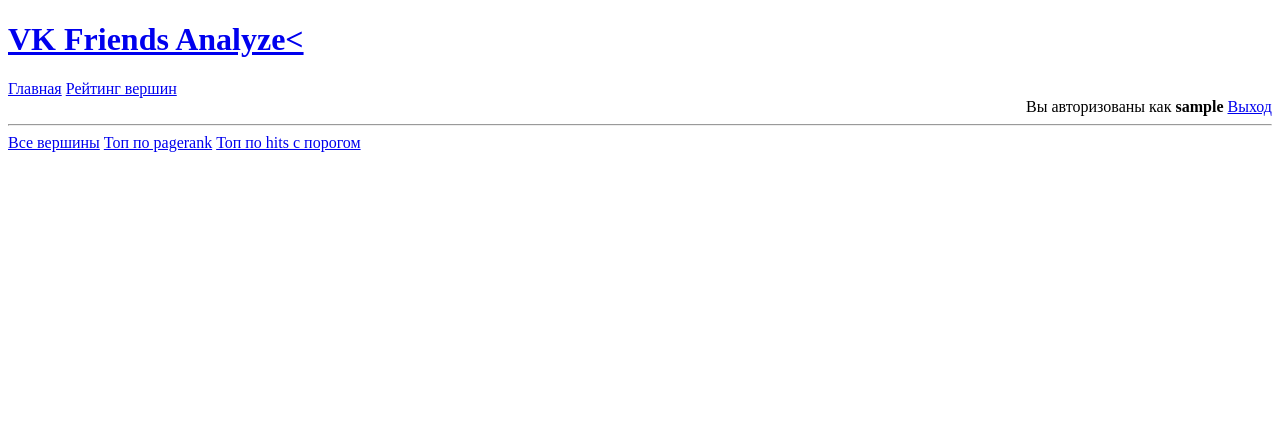
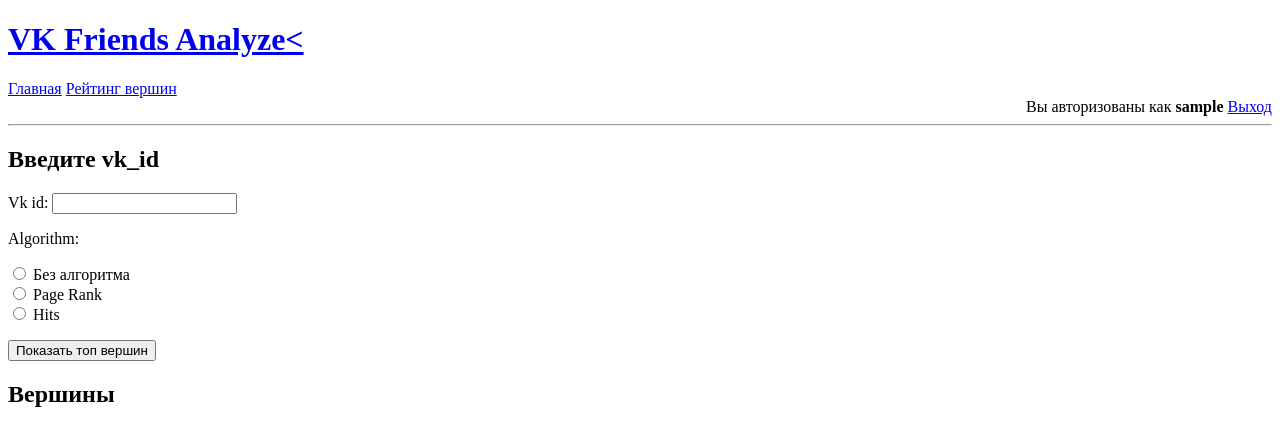
Before and after one commit to EKaterinaTR/TSK.Network, a Django app: page /graphtopmenu/ in a window 1280 px wide. Shown: the top 446 px of the page. Run offline with Django 4.2, Linux system fonts and the light colour scheme; the visitor is signed in with stand-in values (Sample User, id 1).

Commit message:
add djprojects

```diff
--- a/djproject/djproject/forms.py
+++ b/djproject/djproject/forms.py
@@ -5,6 +5,7 @@
 
 
 class RegistrationForm(forms.ModelForm):
+    password = forms.CharField(widget=forms.PasswordInput())
     password2 = forms.CharField(widget=forms.PasswordInput())
     vk_key = forms.CharField(widget=forms.PasswordInput())
 
@@ -25,3 +26,13 @@
 
 class GraphPointListForm(forms.Form):
     vk_id = forms.CharField()
+    CHOICES = [
+        ('1', 'Без алгоритма'),
+        ('2', 'Page Rank'),
+        ('3', 'Hits'),
+    ]
+    algorithm = forms.ChoiceField(
+        widget=forms.RadioSelect,
+        choices=CHOICES,
+    )
+    # min_showing_score = forms.CharField(empty_value='0')
--- a/djproject/djproject/urls.py
+++ b/djproject/djproject/urls.py
@@ -24,7 +24,7 @@
     path('admin/', admin.site.urls),
     path("registration/", registration_view, name="registration"),
     path("auth/", auth_view, name="auth"),
-    path("graphtop/<str:algorithm>/<str:id>/", graphtop_view, name="graphtop"),
+    path("graphtop/<str:algorithm>/", graphtop_view, name="graphtop"),
     path("graphtopmenu/", graphtopmenu_view, name="graphtopmenu"),
     path("logout/", logout_view, name="logout"),
 ]
--- a/djproject/djproject/views.py
+++ b/djproject/djproject/views.py
@@ -5,8 +5,8 @@
 from djproject.forms import RegistrationForm, AuthForm, GraphPointListForm
 from djproject.models import VKUser, StateGraph
 from djproject.neo4j_query import Neo4JQuery
-from djproject.neo4j_transactions import get_page_rank_important_nodes
 from djproject.vk_friends import FriendsLoader
+from djproject.vk_utils import get_user_id
 
 User = get_user_model()
 
@@ -17,24 +17,54 @@
 
 
 @login_required
-def graphtop_view(request, id='117547723', algorithm='all'):
-    FriendsLoader().run(user_id=id, token=request.user.vkuser.vk_key, depth=1, graph_owner_id=request.user.id,
-                        followers=False)
-    neo4j = Neo4JQuery(graph_owner_id=request.user.id)
-    if(algorithm == 'page_rank'):
-        neo4j.page_rank()
-        points = neo4j.get_nodes()
-    elif (algorithm == 'hits'):
-        neo4j.hits()
-        points = neo4j.get_nodes()
+def graphtop_view(request, algorithm='all'):
+    form = GraphPointListForm()
+    if request.method == 'POST' and request.POST.get('vk_id') is not None:
+        form = GraphPointListForm(data=request.POST)
+        real_vk_id = get_user_id(token=request.user.vkuser.vk_key, name_to_resolve=form.cleaned_data['vk_id'])
+        FriendsLoader().run(user_id=real_vk_id, token=request.user.vkuser.vk_key, depth=1, graph_owner_id=request.user.id,
+                            followers=False)
+        neo4j = Neo4JQuery(graph_owner_id=request.user.id)
+        if(algorithm == 'page_rank'):
+            neo4j.page_rank()
+            points = neo4j.get_nodes()
+        elif(algorithm == 'hits'):
+            neo4j.hits()
+            points = neo4j.get_nodes()
+        else:
+            points = neo4j.get_nodes()
     else:
-        points = neo4j.get_nodes()
-    return render(request, "graphtop.html", {'points': points})
+        points = []
+    return render(request, "graphtop.html", {"form": form,'points': points})
 
 
 @login_required
 def graphtopmenu_view(request):
-    return render(request, "graphtopmenu.html", )
+    form = GraphPointListForm()
+    alg=0
+    if request.method == 'GET' and request.GET.get('vk_id') is not None:
+        form = GraphPointListForm(data=request.GET)
+        real_vk_id = get_user_id(token=request.user.vkuser.vk_key, name_to_resolve=form.data['vk_id'])
+        print(real_vk_id)
+        FriendsLoader().run(user_id=real_vk_id, token=request.user.vkuser.vk_key, depth=1,
+                            graph_owner_id=request.user.id,
+                            followers=False)
+        neo4j = Neo4JQuery(graph_owner_id=request.user.id)
+        if (form.data['algorithm'][0] == '2'):
+            alg = 2
+            neo4j.page_rank()
+            points = neo4j.get_nodes()
+        elif (form.data['algorithm'][0] == '3'):
+            alg = 3
+            neo4j.hits()
+            points = neo4j.get_nodes()
+        else:
+            points = neo4j.get_nodes()
+    else:
+        points = []
+    print('all')
+    form = GraphPointListForm()
+    return render(request, "graphtopmenu.html", {"form": form, 'points': points, 'alg':alg})
 
 
 def registration_view(request):
--- a/djproject/templates/graphtopmenu.html
+++ b/djproject/templates/graphtopmenu.html
@@ -1,6 +1,22 @@
 {% extends 'base.html' %}
 {% block content %}
-    <a href="{% url 'graphtop' 'all' '117547723' %}">Все вершины</a>
-    <a href="{% url 'graphtop' 'page_rank' '117547723' %}">Топ по pagerank</a>
-    <a href="{% url 'graphtop' 'hits' '117547723' %}">Топ по hits c порогом</a>
+    <h2>Введите vk_id</h2>
+    <form action="" method="get">
+            {% csrf_token %}
+            {{ form.as_p }}
+            <button> Показать топ вершин </button>
+    </form>
+
+    <h2>Вершины</h2>
+    <ul>
+        {% for point in points %}
+            <li>
+                {{ point.surname}}
+                {{ point.name}}
+                {% if alg == 2 %} {{ point.page_rank_result}} {% endif %}
+                {% if alg == 3 and  point.hits_result_hub != ''%} hub:{{ point.hits_result_hub}} {% endif %}
+                {% if alg == 3 and point.hits_result_auth != '' %} auth:{{ point.hits_result_auth}} {% endif %}
+            </li>
+        {% endfor %}
+    </ul>
 {% endblock %}
```
Also changed, not shown: djproject/templates/gtopform.html (deleted, +0 -8 lines).
